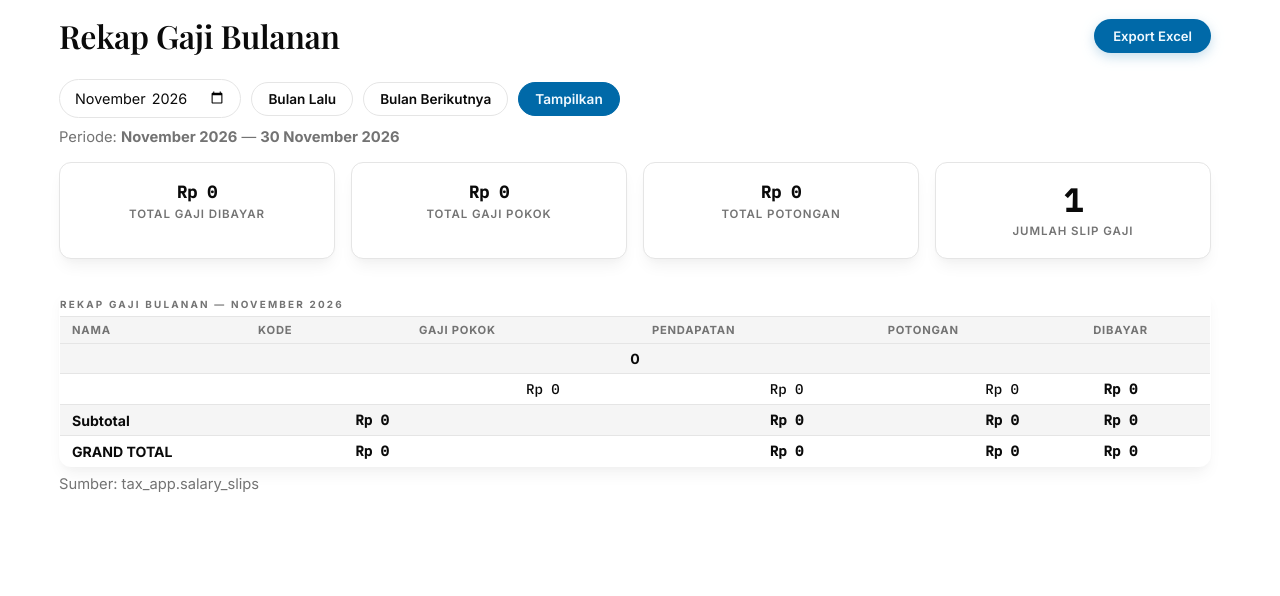
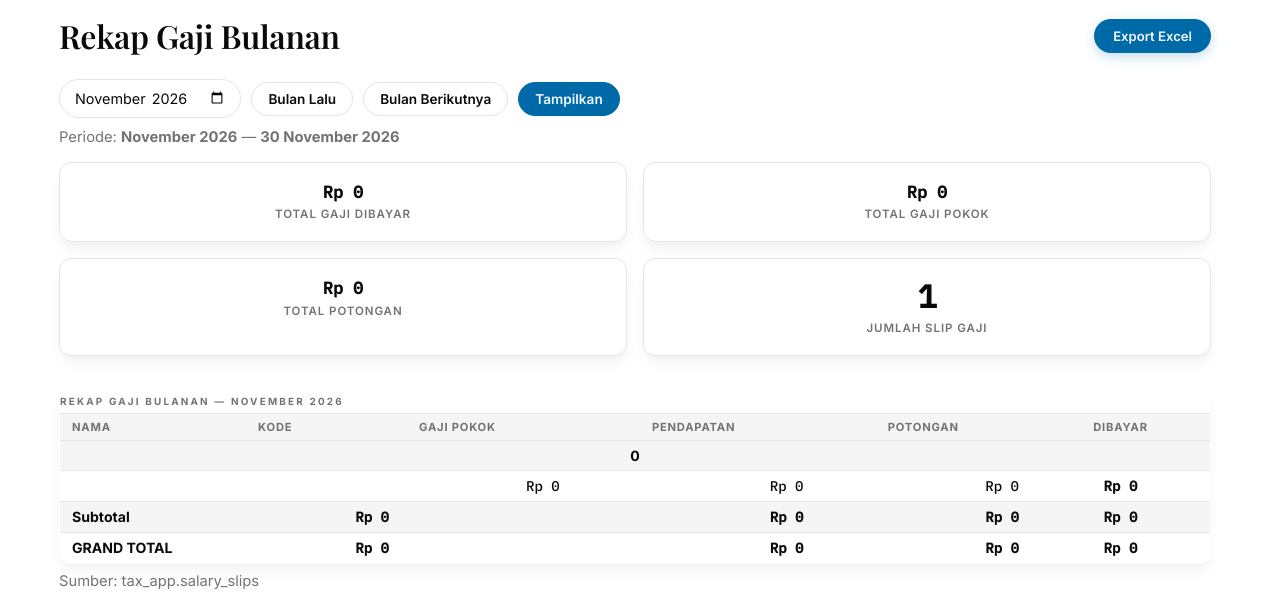
Before and after one commit to rnga4/absen_local, a PHP site: page /rekap_bulanan.php in a window 1280 px wide. Shown: the part 112-708 px from the top of the page. Run offline with PHP 8.4, Linux system fonts and the light colour scheme; the visitor is signed in with stand-in values (Sample User, id 1); data that the repository does not hold is empty; some web fonts are replaced.

Commit message:
style: fit monthly recap summary values on one line

```diff
--- a/app/assets/style.css
+++ b/app/assets/style.css
@@ -228,6 +228,8 @@ h2.dept-title {
   gap: 16px;
   margin-bottom: 28px;
 }
+.cards.rekap-cards { grid-template-columns: repeat(2, 1fr); }
+.cards.rekap-cards .card .num { white-space: nowrap; }
 .cards a.card {
   display: block;
   text-decoration: none;
--- a/app/rekap_bulanan.php
+++ b/app/rekap_bulanan.php
@@ -201,7 +201,7 @@ if (($_GET['export'] ?? '') === '1') {
         <?php if ($grand['count'] === 0): ?>
             <p class="range-info">Belum ada data gaji untuk bulan ini.</p>
         <?php else: ?>
-        <div class="cards">
+        <div class="cards rekap-cards">
             <div class="card"><div class="num" style="font-size:1.05rem"><?= rupiah($grand['pay']) ?></div><div class="lbl">Total Gaji Dibayar</div></div>
             <div class="card"><div class="num" style="font-size:1.05rem"><?= rupiah($grand['basic']) ?></div><div class="lbl">Total Gaji Pokok</div></div>
             <div class="card"><div class="num" style="font-size:1.05rem"><?= rupiah($grand['deduction']) ?></div><div class="lbl">Total Potongan</div></div>
```
